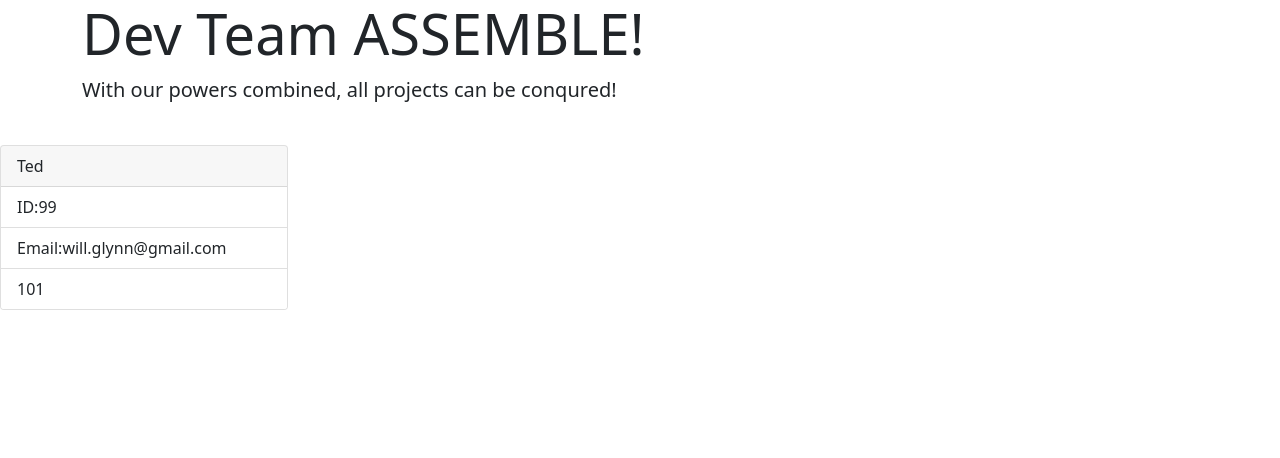
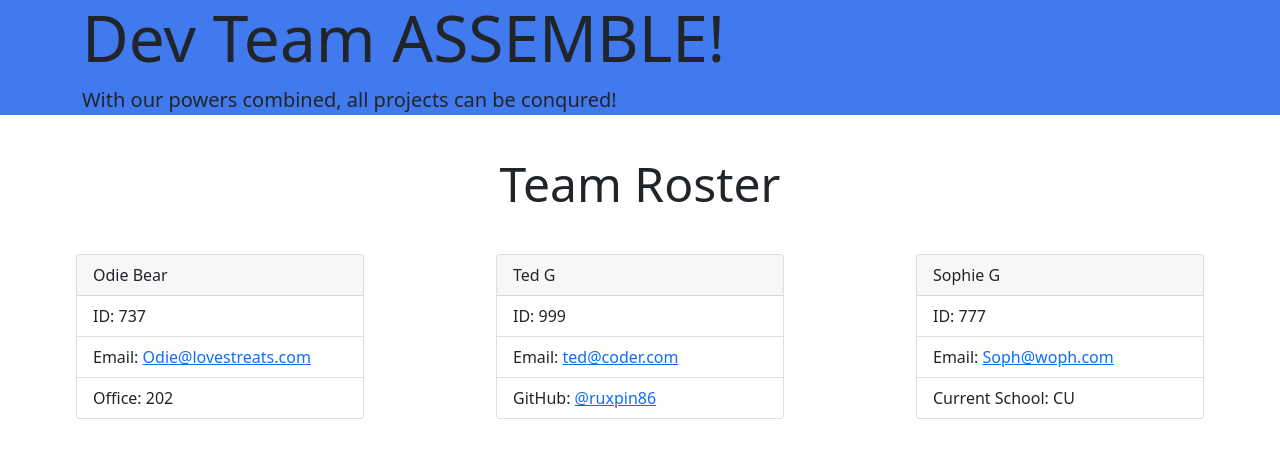
Before and after one commit to ruxpin86/code-team-ASSEMBLE, a website: page index.html in a window 1280 px wide. Drawn offline with nearby package versions, Linux system fonts and the light colour scheme.

Commit message:
Cleaned up an HTML formatting error with manager a tag

```diff
--- a/index.html
+++ b/index.html
@@ -12,21 +12,49 @@
 
 <body>
   <header>
-                <div class="jumbotron jumbotron-fluid">
+    <div style="background-color: rgb(64, 122, 238);" class="jumbotron jumbotron-fluid">
       <div class="container">
-                        <h1 class="display-4">Dev Team ASSEMBLE!</h1>
+        <h1 class="display-3">Dev Team ASSEMBLE!</h1>
         <p class="lead">With our powers combined, all projects can be conqured!</p>
       </div>
     </div>
-            </header><br><div class="card" style="width: 18rem;">
+  </header><br>
+  <main>
+    <h1 class="display-5 d-flex justify-content-center">Team Roster</h1><br>
+    <section style="margin: 10px; display: flex; justify-content: center; justify-content: space-around;">
+      <div class="card" style="width: 18rem;">
         <div class="card-header">
-    Ted
+          Odie Bear
         </div>
         <ul class="list-group list-group-flush">
-                <li class="list-group-item">ID:99</li>
-                <li class="list-group-item">Email:will.glynn@gmail.com</li>
-                <li class="list-group-item">101</li>
+          <li class="list-group-item">ID: 737</li>
+          <li class="list-group-item">Email: <a href="mailto:Odie@lovestreats.com">Odie@lovestreats.com</a></li>
+          <li class="list-group-item">Office: 202</li>
         </ul>
-        </div></body>
+      </div>
+      <div class="card" style="width: 18rem;">
+        <div class="card-header">
+          Ted G
+        </div>
+        <ul class="list-group list-group-flush">
+          <li class="list-group-item">ID: 999</li>
+          <li class="list-group-item">Email: <a href="mailto:ted@coder.com">ted@coder.com</a></li>
+          <li class="list-group-item">GitHub: <a href="https://github.com/ruxpin86" target="_blank">@ruxpin86</a></li>
+        </ul>
+      </div>
+      <div class="card" style="width: 18rem;">
+        <div class="card-header">
+          Sophie G
+        </div>
+        <ul class="list-group list-group-flush">
+          <li class="list-group-item">ID: 777</li>
+          <li class="list-group-item">Email: <a href="mailto:Soph@woph.com">Soph@woph.com</a></li>
+          <li class="list-group-item">Current School: CU</li>
+        </ul>
+      </div>
+    </section>
+  </main>
+
+</body>
 
 </html>
```
Also changed, not shown: src/template.html (+2 -2 lines), src/template.js (+16 -24 lines), .index.html (deleted), src/styles.css (deleted). Lines whose indentation alone changed are shown as unchanged.
